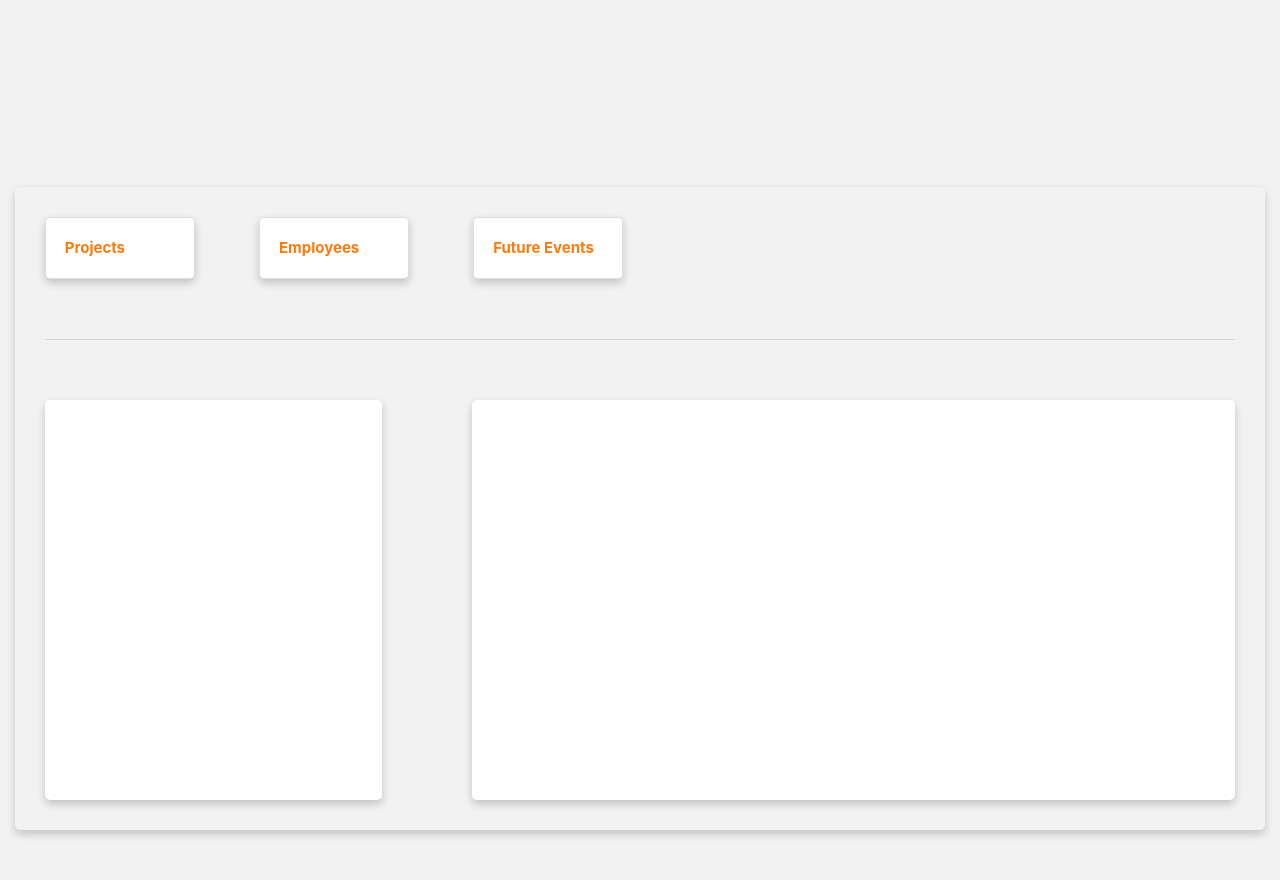
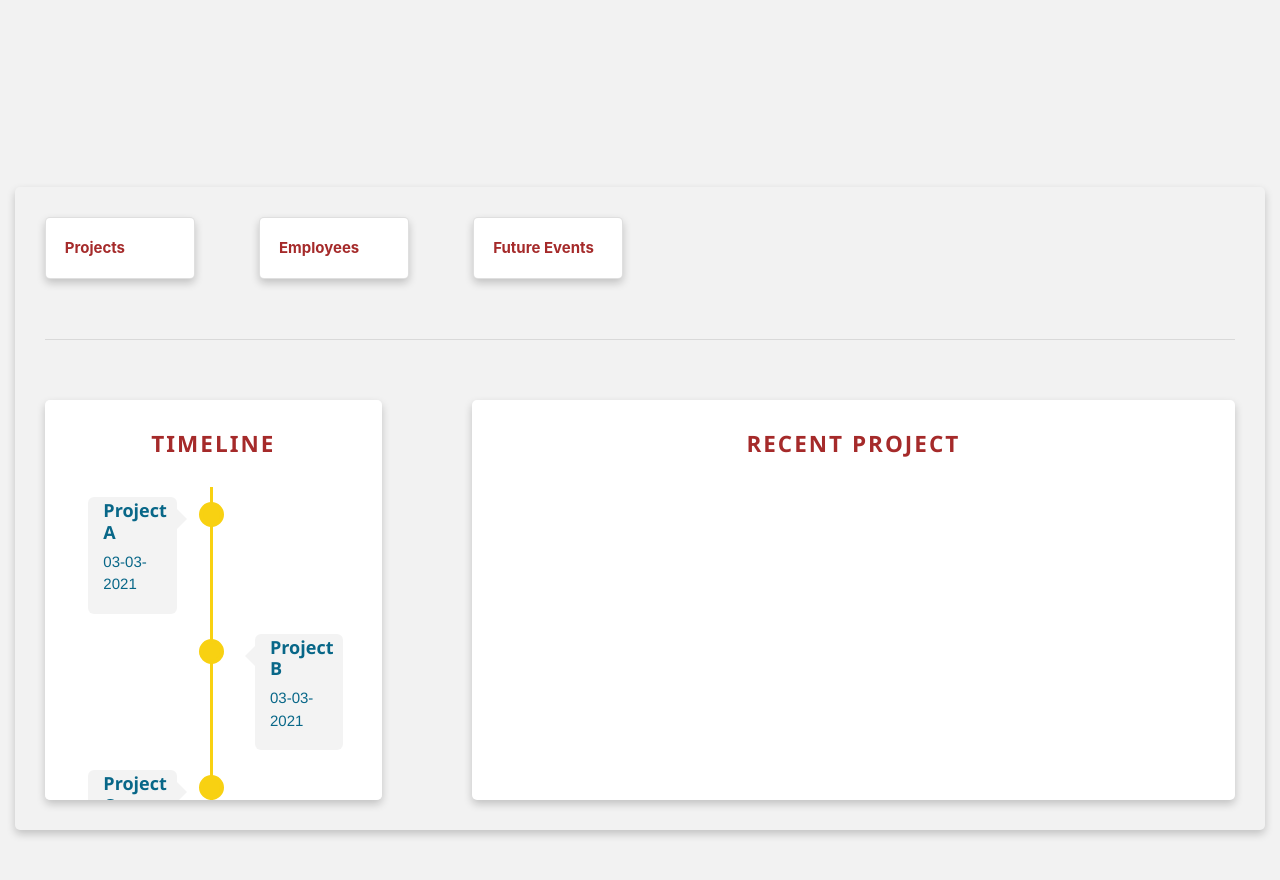
Before and after one commit to afieqhamieza/Project-Management, a Django app: page / in a window 1280 px wide. Shown: the part 623-1503 px from the top of the page. Run offline with Django 3.2, Linux system fonts and the light colour scheme; some libraries are stand-ins or nearby versions.

Commit message:
timeline looks good

```diff
--- a/ee/homepage/static/css/homepage.css
+++ b/ee/homepage/static/css/homepage.css
@@ -122,10 +122,6 @@ svg {
 
 /* one line cards styling */
 
-.oneLine {
-    /* margin: 30px; */
-}
-
 .oneLine .card {
     margin: 30px;
     width: 12%;
@@ -137,7 +133,7 @@ svg {
 
 .oneLine .card .card-body {
     font-weight: bold;
-    color: #FF7A0D;
+    color: brown;
 }
 
 
@@ -146,13 +142,165 @@ svg {
 
 /* timeline styling */
 
-.timeline {
+.timelineDiv {
     box-shadow: 0 4px 8px 0 rgba(0, 0, 0, 0.2);
     transition: 0.3s;
     border-radius: 5px;
     background-color: white;
     height: 400px;
     margin: 30px;
+}
+
+
+/* The actual timeline (the vertical ruler) */
+
+.timeline {
+    position: relative;
+    max-width: 1200px;
+    margin: 0 auto;
+    background-color: white;
+    font-family: Helvetica, sans-serif;
+}
+
+
+/* The actual timeline (the vertical ruler) */
+
+.timeline::after {
+    content: '';
+    position: absolute;
+    width: 3px;
+    background-color: #F8D112;
+    top: 0;
+    bottom: 0;
+    left: 50%;
+    margin-left: -3px;
+}
+
+
+/* Container around content */
+
+.container {
+    padding: 10px 40px;
+    position: relative;
+    background-color: inherit;
+    width: 50%;
+}
+
+
+/* The circles on the timeline */
+
+.container::after {
+    content: '';
+    position: absolute;
+    width: 25px;
+    height: 25px;
+    right: -7px;
+    background-color: #F8D112;
+    border: 4px solid #F8D112;
+    top: 15px;
+    border-radius: 50%;
+    z-index: 1;
+}
+
+
+/* Place the container to the left */
+
+.left {
+    left: -24%;
+}
+
+
+/* Place the container to the right */
+
+.right {
+    left: 25.5%;
+}
+
+
+/* Add arrows to the left container (pointing right) */
+
+.left::before {
+    content: " ";
+    height: 0;
+    position: absolute;
+    top: 22px;
+    width: 0;
+    z-index: 1;
+    right: 30px;
+    border: medium solid rgba(224, 224, 224, 0.4);
+    border-width: 10px 0 10px 10px;
+    border-color: transparent transparent transparent rgba(224, 224, 224, 0.4);
+}
+
+
+/* Add arrows to the right container (pointing left) */
+
+.right::before {
+    content: " ";
+    height: 0;
+    position: absolute;
+    top: 22px;
+    width: 0;
+    z-index: 1;
+    left: 30px;
+    border: medium solid rgba(224, 224, 224, 0.4);
+    border-width: 10px 10px 10px 0;
+    border-color: transparent rgba(224, 224, 224, 0.4) transparent transparent;
+}
+
+
+/* Fix the circle for containers on the right side */
+
+.right::after {
+    left: -16px;
+}
+
+
+/* The actual content */
+
+.content {
+    padding: 3px 15px;
+    background-color: rgba(224, 224, 224, 0.4);
+    position: relative;
+    border-radius: 6px;
+    color: #086788;
+}
+
+.content h2 {
+    font-weight: bold;
+    font-size: large;
+}
+
+
+/* Media queries - Responsive timeline on screens less than 600px wide */
+
+@media screen and (max-width: 600px) {
+    /* Place the timelime to the left */
+    .timeline::after {
+        left: 31px;
+    }
+    /* Full-width containers */
+    .container {
+        width: 100%;
+        padding-left: 70px;
+        padding-right: 25px;
+    }
+    /* Make sure that all arrows are pointing leftwards */
+    .container::before {
+        left: 60px;
+        border: medium solid white;
+        border-width: 10px 10px 10px 0;
+        border-color: transparent white transparent transparent;
+    }
+    /* Make sure all circles are at the same spot */
+    .left::after,
+    .right::after {
+        left: 15px;
+    }
+    /* Make all right containers behave like the left ones */
+    .right {
+        left: 0%;
+    }
 }
 
 
--- a/ee/homepage/templates/homepage.html
+++ b/ee/homepage/templates/homepage.html
@@ -76,7 +76,50 @@
         <div class="row">
             <!-- timeline -->
             <div class="col-sm-4">
-                <div class="timeline">
+                <div class="timelineDiv" style="overflow-y: scroll;">
+                    <div class="timeline_header">
+                        <h4 style="text-align: center; margin: 30px; font-weight: bold; letter-spacing: 2px; color: brown;">TIMELINE</h4>
+                    </div>
+                    <div class="timeline_content">
+                        <div class="timeline" style="margin-top: 30px; margin-bottom: 30px;">
+                            <div class="container left">
+                                <div class="content">
+                                    <h2>Project A</h2>
+                                    <p>03-03-2021</p>
+                                </div>
+                            </div>
+                            <div class="container right">
+                                <div class="content">
+                                    <h2>Project B</h2>
+                                    <p>03-03-2021</p>
+                                </div>
+                            </div>
+                            <div class="container left">
+                                <div class="content">
+                                    <h2>Project C</h2>
+                                    <p>03-03-2021</p>
+                                </div>
+                            </div>
+                            <div class="container right">
+                                <div class="content">
+                                    <h2>Project D</h2>
+                                    <p>03-03-2021</p>
+                                </div>
+                            </div>
+                            <div class="container left">
+                                <div class="content">
+                                    <h2>Project E</h2>
+                                    <p>03-03-2021</p>
+                                </div>
+                            </div>
+                            <div class="container right">
+                                <div class="content">
+                                    <h2>Project F</h2>
+                                    <p>03-03-2021</p>
+                                </div>
+                            </div>
+                        </div>
+                    </div>
                 </div>
             </div>
             <!-- end of timeline -->
@@ -84,6 +127,12 @@
             <!-- recent projects -->
             <div class="col-sm-8">
                 <div class="recentProj">
+                    <div class="recentProj_header">
+                        <h4 style="text-align: center; margin: 30px; padding: 30px; font-weight: bold; letter-spacing: 2px; color: brown;">RECENT PROJECT</h4>
+                    </div>
+                    <div class="recentProj_content">
+
+                    </div>
                 </div>
             </div>
             <!-- end of recent projects -->
--- a/ee/homepage/views.py
+++ b/ee/homepage/views.py
@@ -1,6 +1,8 @@
 from django.shortcuts import render
+from engagement.models import Engagement
 
 # Create your views here.
 
 def homepage(request):
+
     return render(request, 'homepage.html', {})
```
